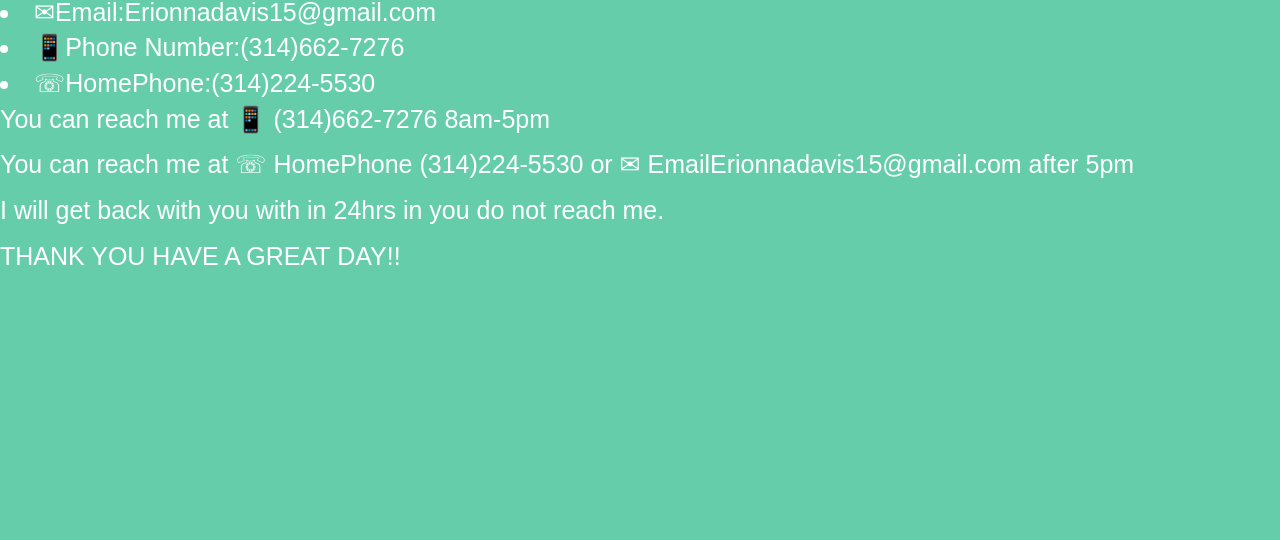
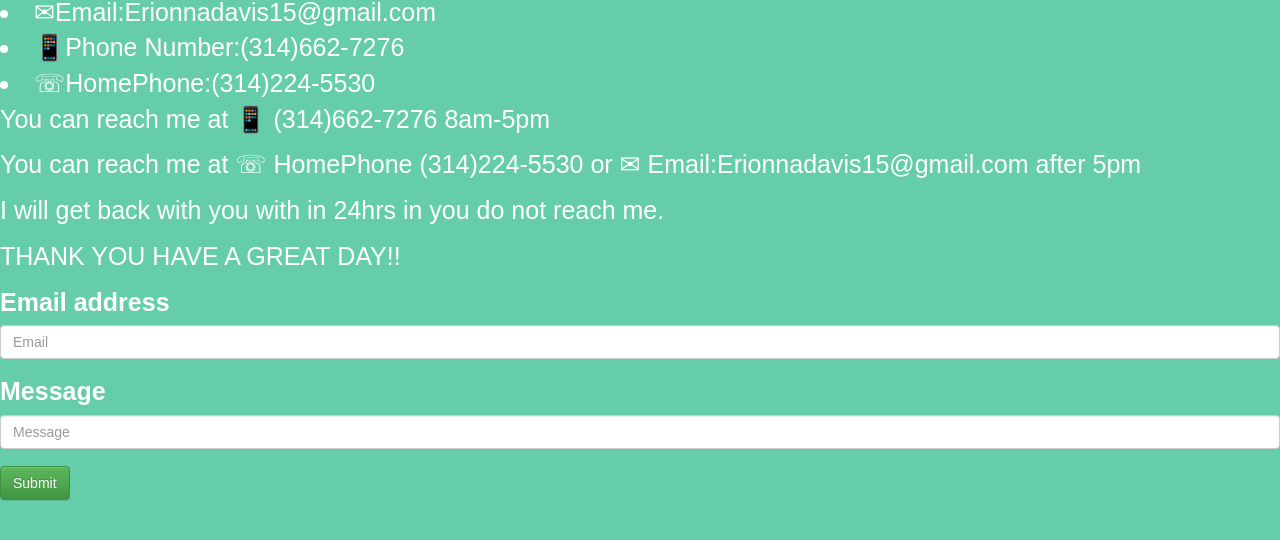
Before and after one commit to ErionnaDavis/portfolio, a plain HTML site: page contact.html in a window 1280 px wide. Shown: the part 180-720 px from the top of the page. Drawn offline with nearby package versions, Linux system fonts and the light colour scheme.

Commit message:
sumbit button

```diff
--- a/contact.html
+++ b/contact.html
@@ -18,6 +18,7 @@
     <script src="https://maxcdn.bootstrapcdn.com/bootstrap/3.3.7/js/bootstrap.min.js" integrity="sha384-Tc5IQib027qvyjSMfHjOMaLkfuWVxZxUPnCJA7l2mCWNIpG9mGCD8wGNIcPD7Txa"
         crossorigin="anonymous"></script>
     <link rel="stylesheet" href="contact.css" />
+    <script src="scripts.js"></script>
 </head>
 
 <body>
@@ -62,9 +63,20 @@
     <li>&#128241Phone Number:(314)662-7276</li>
     <li>&#9743HomePhone:(314)224-5530</li>
     <P>You can reach me at &#128241 (314)662-7276 8am-5pm</P>
-    <p>You can reach me at &#9743 HomePhone (314)224-5530 or &#9993 EmailErionnadavis15@gmail.com after 5pm</p>
+    <p>You can reach me at &#9743 HomePhone (314)224-5530 or &#9993 Email:Erionnadavis15@gmail.com after 5pm</p>
     <p>I will get back with you with in 24hrs in you do not reach me.
     <p>THANK YOU HAVE A GREAT DAY!!</p>
+    <form action="">
+        <div class="form-group">
+            <label for="exampleInputEmail1">Email address</label>
+            <input type="email" class="form-control" id="exampleInputEmail1" placeholder="Email">
+        </div>
+        <div class="form-group">
+            <label for="exampleInputPassword1">Message</label>
+            <input type="text" class="form-control" id="exampleInputPassword1" placeholder="Message">
+        </div>
+        <button onclick="contactSubmit()" type="button" class="btn btn-success">Submit</button>
+    </form>
 </body>
 
 </html>
--- a/index.css
+++ b/index.css
@@ -7,4 +7,5 @@ background: mediumaquamarine;
 }
 .navbar-default .navbar-nav>.active>a, .navbar-default .navbar-nav>.open>a {
     background: mediumaquamarine;
+
 }
--- a/projects.css
+++ b/projects.css
@@ -1,7 +1,7 @@
 body{
 color:white;
 background:mediumaquamarine;
-font-size: 25px;
+font-size: 25px
 font-family:Arial;
 }
 .navbar-default .navbar-nav>.active>a, .navbar-default .navbar-nav>.open>a {
--- /dev/null
+++ b/scripts.js
@@ -0,0 +1,3 @@
+function contactSubmit(){
+    alert('Thank You For Contacting Erionna Davis');
+}
```
